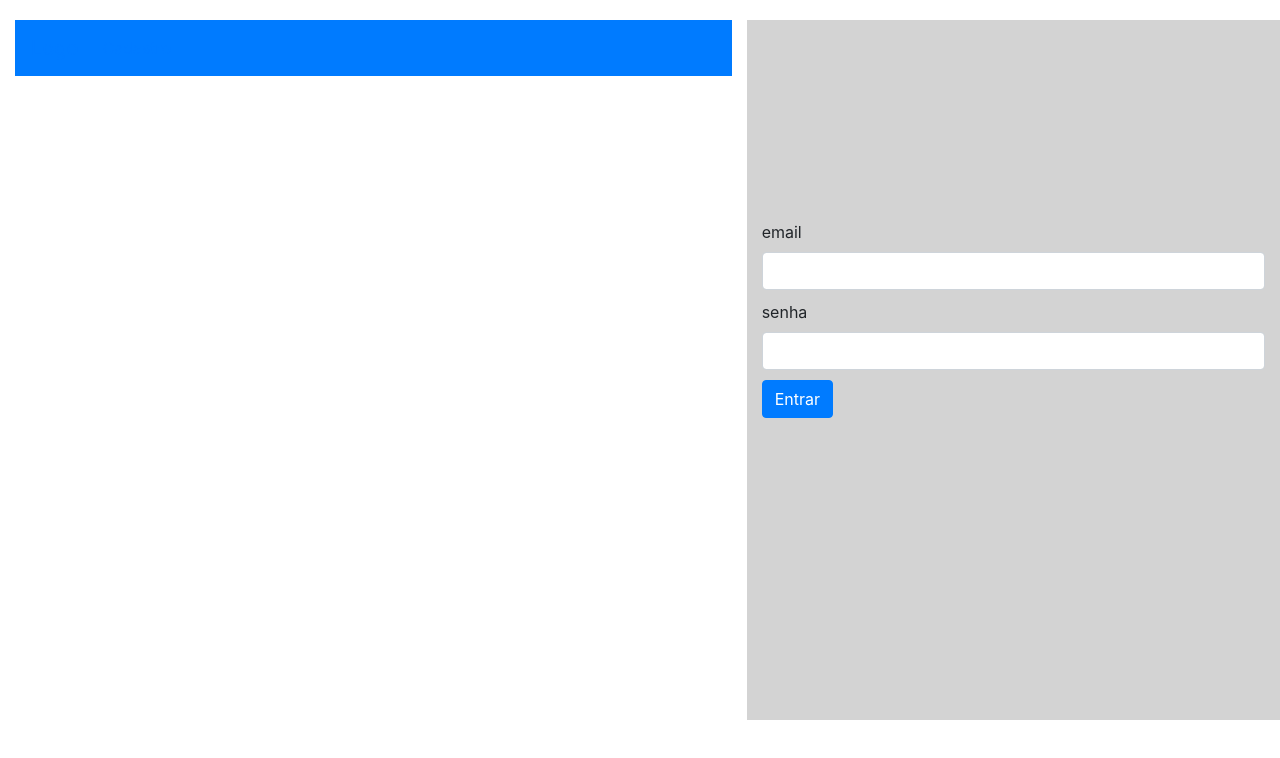
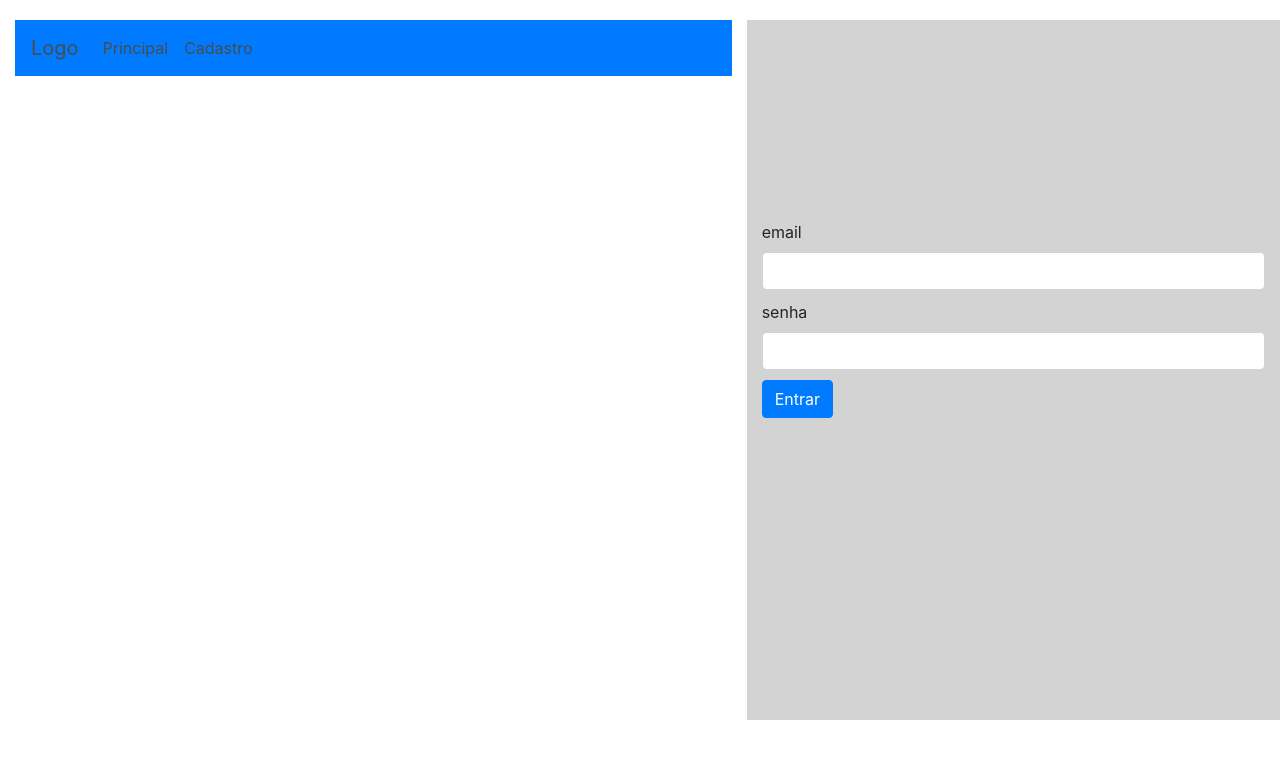
Before and after one commit to BrenoNoccioli/MegaHack2020, an Angular app: page /login in a window 1280 px wide. Shown: the top 758 px of the page. Built offline with nearby package versions, Linux system fonts and the light colour scheme.

Commit message:
mostrar menus

```diff
--- a/src/app/top-menu/top-menu.component.css
+++ b/src/app/top-menu/top-menu.component.css
@@ -0,0 +1,8 @@
+a{
+    color: rgb(75, 75, 75);
+}
+
+a:hover{
+    color:#01019c;
+    font-weight: bold;
+}
--- a/src/app/top-menu/top-menu.component.html
+++ b/src/app/top-menu/top-menu.component.html
@@ -5,15 +5,14 @@
     </button> <a class="navbar-brand" href="#">Logo</a>
     <div class="collapse navbar-collapse" id="bs-example-navbar-collapse-1">
       <ul class="navbar-nav">
-        <ng-template [ngIf]="logado==true">
+        <!-- <ng-template [ngIf]="logado==true"> -->
         <li class="nav-item">
            <a class="nav-link" routerLink="/principal">Principal</a>
         </li>
-        </ng-template>
+        <!-- </ng-template> -->
         <li class="nav-item">
-           <a class="nav-link" routerLink="/cadastro">Cadastro</a>
+           <a class="nav-link"  routerLink="/cadastro">Cadastro</a>
         </li>
-
         <ng-template [ngIf]="logado==true">
         <li class="nav-item">
             <a class="nav-link" href="#">Lista de Profissionais</a>
@@ -28,7 +27,7 @@
         <ng-template [ngIf]="logado==true">
             <li class='ola'>Olá, Usuário.</li>
             <li class="nav-item active">
-              <a class="nav-link" routerLink="/login">Logout  </a>
+              <a class="nav-link" routerLink="/login">Sair</a>
           </li>
         </ng-template>
         </ul>
```
Also changed, not shown: src/app/top-menu/top-menu.component.ts (line endings or trailing spaces).
